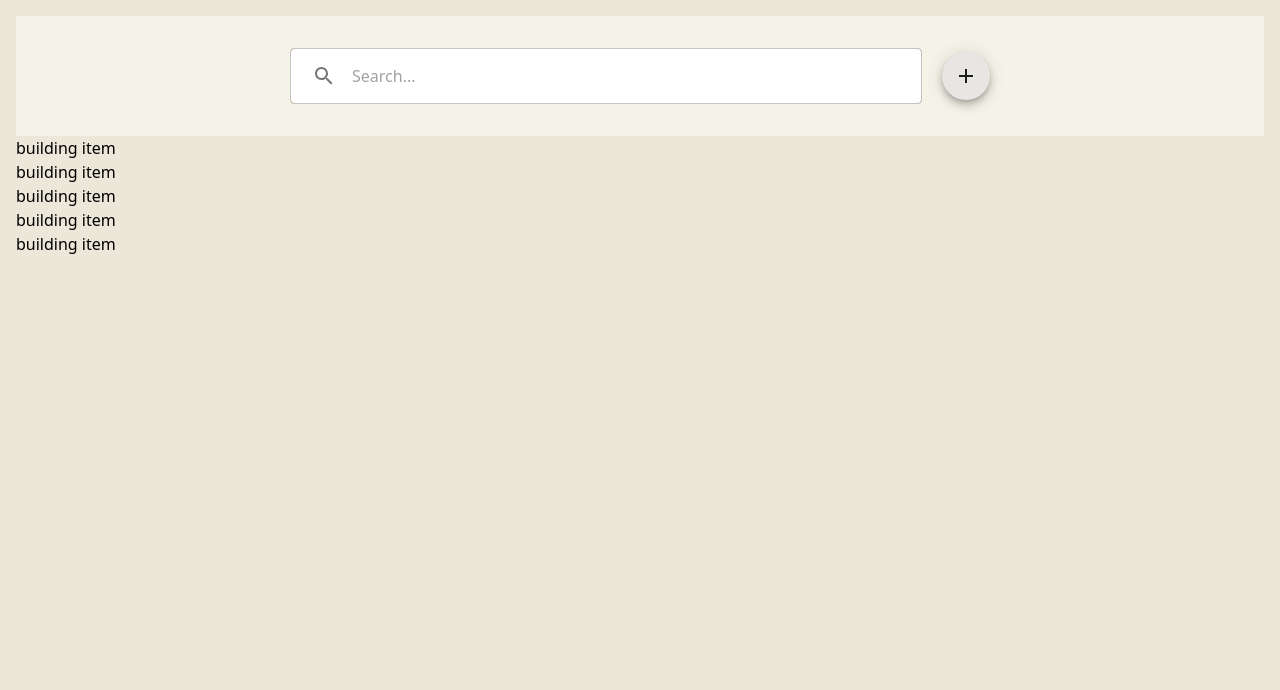
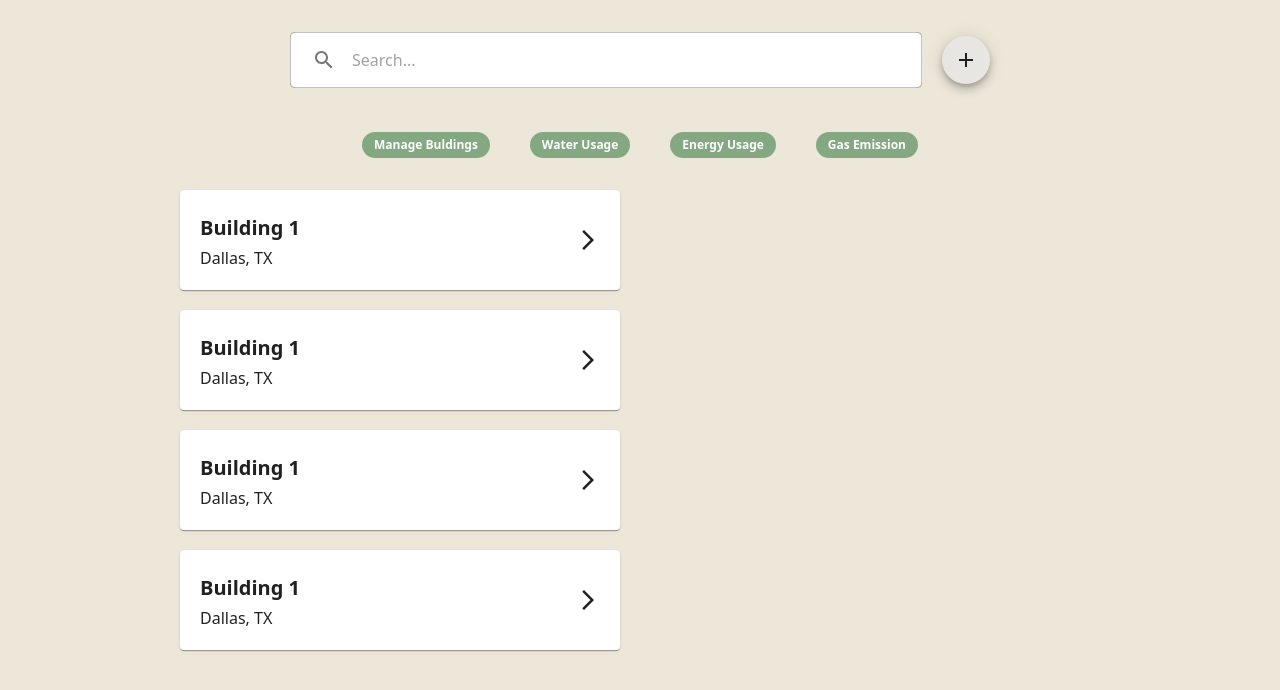
Before and after one commit to nl32/hackUTD2024, a Next.js app: page / in a window 1280 px wide. Shown: the top 690 px of the page. Built offline with nearby package versions, Linux system fonts and the light colour scheme.

Commit message:
Add building cards

```diff
--- a/src/app/layout.tsx
+++ b/src/app/layout.tsx
@@ -16,7 +16,7 @@ export default function RootLayout({
   return (
     <html lang="en">
       <ThemeProvider theme={theme}>
-        <body className="bg-background p-4 text-foreground">{children}</body>
+        <body className="bg-background text-foreground">{children}</body>
       </ThemeProvider>
     </html>
   );
--- a/src/app/page.tsx
+++ b/src/app/page.tsx
@@ -1,15 +1,32 @@
-import Building from 'src/components/building';
+import Building, { BuildingCardProps } from 'src/components/building';
 import SearchBar from 'src/components/searchBar';
+import SmallButton from 'src/components/smallButton';
 
 export default function Home() {
+
+  const buildings: BuildingCardProps[] = [
+    { id: "", name: 'Building 1', location: 'Dallas, TX', classification: 'red' },
+    { id: "", name: 'Building 1', location: 'Dallas, TX', classification: 'red' },
+    { id: "", name: 'Building 1', location: 'Dallas, TX', classification: 'red' },
+    { id: "", name: 'Building 1', location: 'Dallas, TX', classification: 'red' },
+  ];
   return (
-    <div>
+    <div className='flex flex-col items-center h-screen'>
       <SearchBar />
-      {Array(5)
-        .fill(0)
-        .map((_, index) => (
-          <Building key={index} />
-        ))}
+      <div className='flex flex-row my-3'>
+        <SmallButton text="Manage Buldings" />
+        <SmallButton text="Water Usage" />
+        <SmallButton text="Energy Usage" />
+        <SmallButton text="Gas Emission" />
+      </div>
+      <div className="w-3/4 h-3/4">
+        <div className="w-1/2 overflow-y-scroll">
+          {buildings.map((buildingData, index) => (
+            <Building key={index} {...buildingData} />
+          ))}
+        </div>
+        <div></div>
+      </div>
     </div>
   );
 }
--- a/src/components/building.tsx
+++ b/src/components/building.tsx
@@ -1,3 +1,27 @@
-export default function Building() {
-  return <div>building item</div>;
+import { ArrowForwardIos } from '@mui/icons-material';
+import { Card, Typography } from '@mui/material';
+
+export type BuildingCardProps = {
+  name: string;
+  location: string;
+  id: string;
+  classification: 'red' | 'orange' | 'yellow' | 'green';
+};
+export default function Building(props: BuildingCardProps) {
+  return (
+    <Card className="flex m-5 rounded-lg bg-white p-5 flex-row justify-between items-center">
+        <div>
+          <div className="items-center flex flex-row">
+            <Typography variant="h6" fontWeight={700}>
+              {props.name}
+            </Typography>
+            <div
+              className={`h-5 w-5 bg-${props.classification}-600 m-2 rounded-full`}
+            />
+          </div>
+          <Typography variant="body1">{props.location}</Typography>
+        </div>
+        <ArrowForwardIos />
+    </Card>
+  );
 }
--- a/src/components/searchBar.tsx
+++ b/src/components/searchBar.tsx
@@ -17,7 +17,6 @@ function SearchBar() {
         justifyContent: 'center', // Center vertically
         alignItems: 'center', // Center horizontally
         height: '15vh', // Full viewport height
-        backgroundColor: '#f5f2e8', // Match the background color
       }}
     >
       {/* Search Bar */}
--- /dev/null
+++ b/src/components/smallButton.tsx
@@ -0,0 +1,9 @@
+import { Typography } from "@mui/material";
+
+export default function SmallButton(props: {text: string}) {
+    return <div className="bg-green rounded-full px-3 py-1 mx-5">
+        <Typography fontSize="0.75rem" fontWeight={700} color="white">
+            {props.text}
+        </Typography>
+    </div>;
+  }
```
